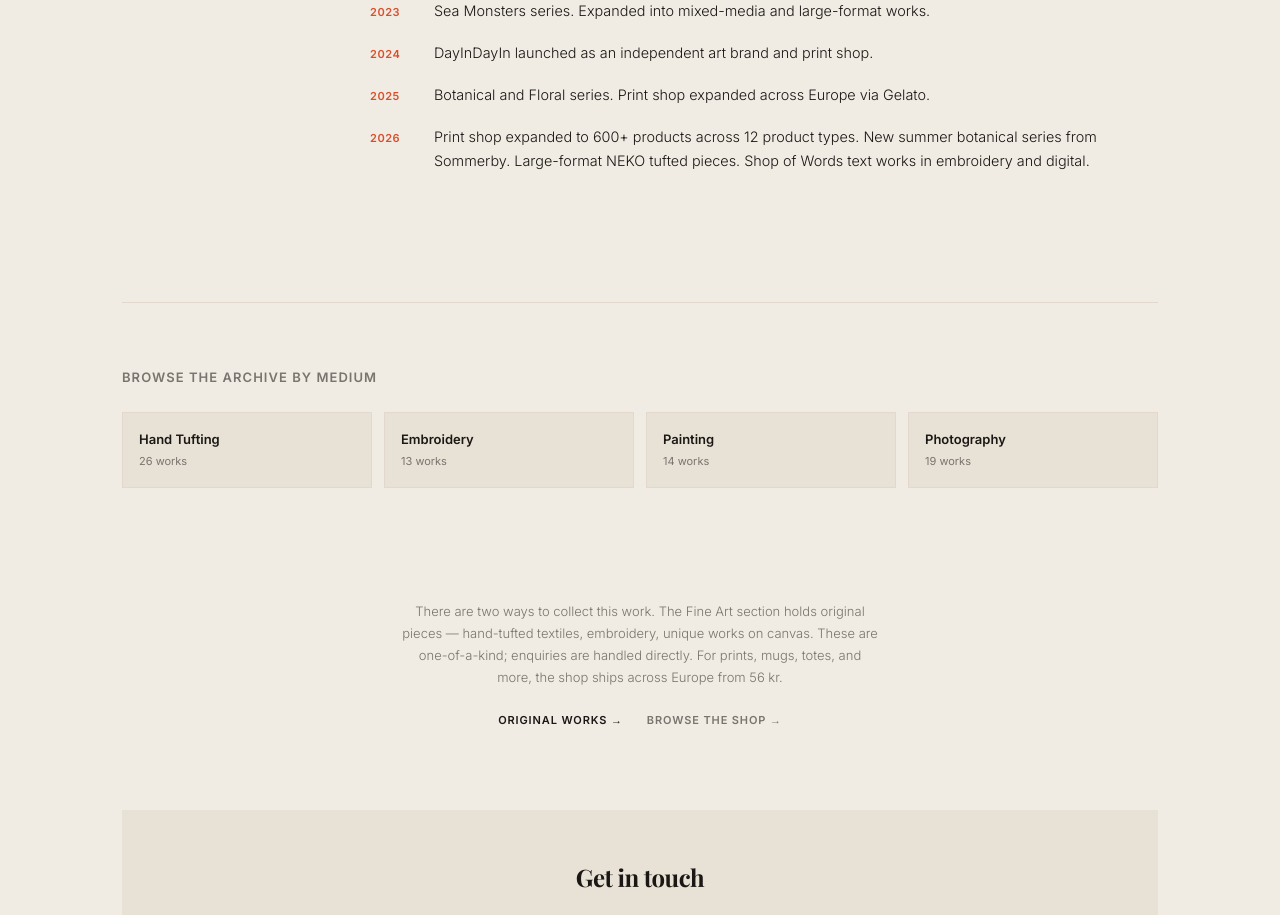
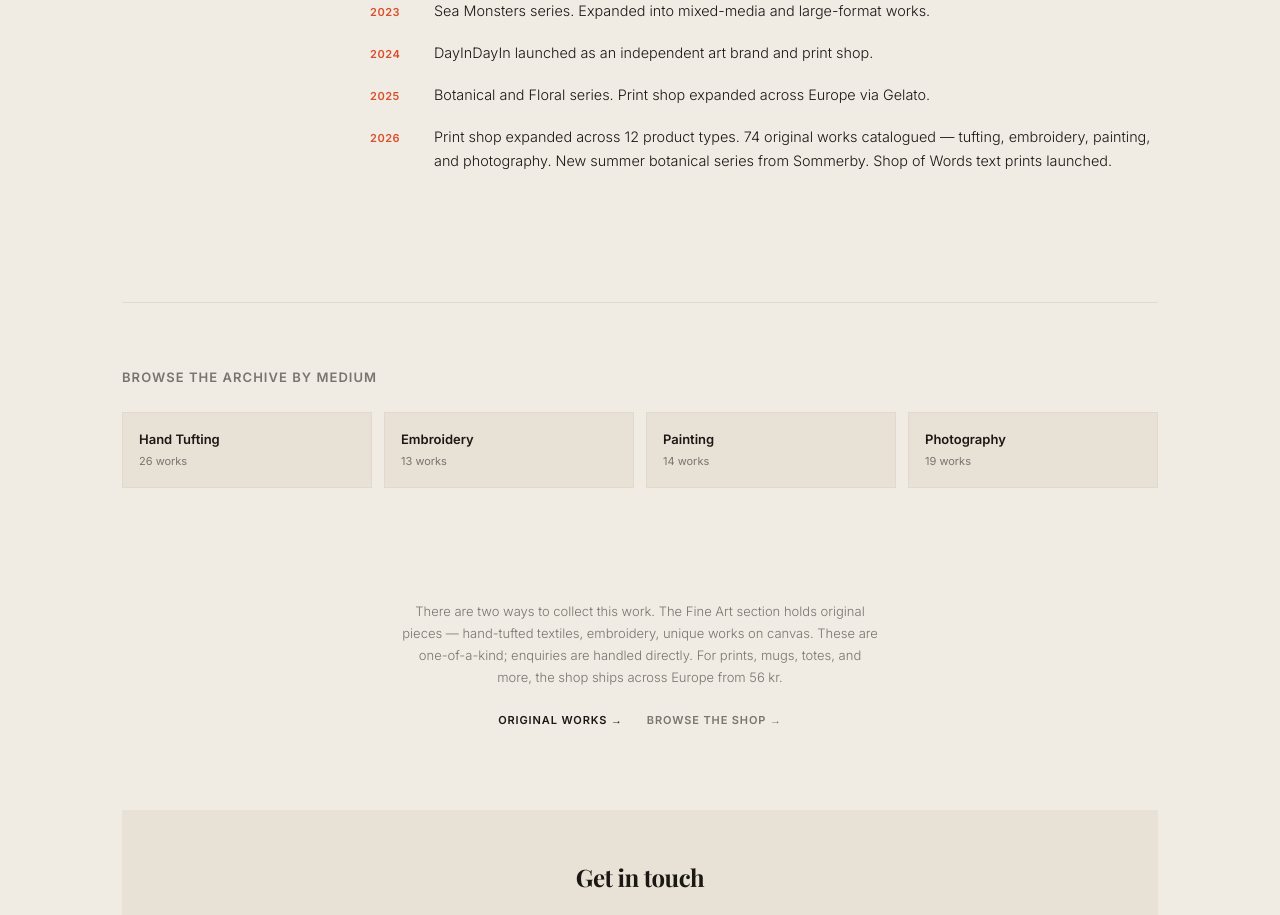
Before and after one commit to flamant-studio/dayindayin, a Next.js app: page /about in a window 1280 px wide. Shown: the part 3140-4055 px from the top of the page. Built offline with nearby package versions, Linux system fonts and the light colour scheme; no server answers.

Commit message:
Update about page milestones to reflect 72 catalogued works and Shop of Words launch
Co-Authored-By: Claude Sonnet 4.6 <noreply@anthropic.com>

```diff
--- a/app/about/page.tsx
+++ b/app/about/page.tsx
@@ -183,7 +183,7 @@ export default function AboutPage() {
             { year: '2023', text: 'Sea Monsters series. Expanded into mixed-media and large-format works.' },
             { year: '2024', text: 'DayInDayIn launched as an independent art brand and print shop.' },
             { year: '2025', text: 'Botanical and Floral series. Print shop expanded across Europe via Gelato.' },
-            { year: '2026', text: 'Print shop expanded to 600+ products across 12 product types. New summer botanical series from Sommerby. Large-format NEKO tufted pieces. Shop of Words text works in embroidery and digital.' },
+            { year: '2026', text: 'Print shop expanded across 12 product types. 74 original works catalogued — tufting, embroidery, painting, and photography. New summer botanical series from Sommerby. Shop of Words text prints launched.' },
           ].map(({ year, text }) => (
             <li key={year} className={styles.milestone}>
               <span className={styles.milestoneYear}>{year}</span>
```
